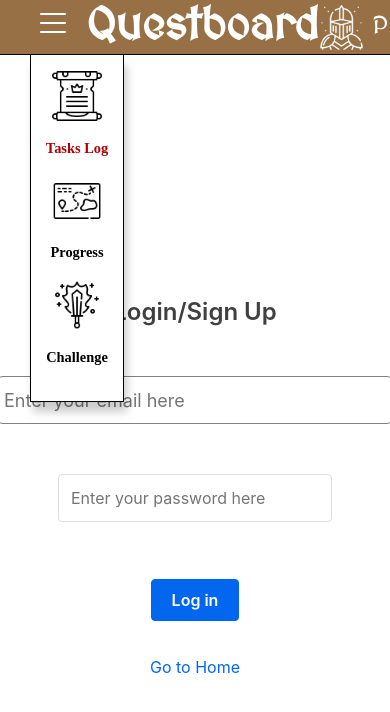
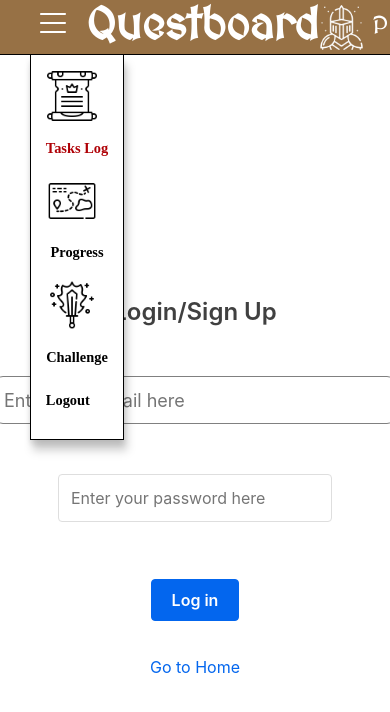
Before and after one commit to ssotoale/event-app, a React (Vite) app in the folder packages/quest-frontend/: page /login in a window 390 px wide. Both pictures are taken after a click on the button "Toggle Bookmark Navigation". Shown: the top 712 px of the page. Built offline with nearby package versions, Linux system fonts and the light colour scheme; a web font is replaced by a local one.

Commit message:
navigation changes
changeed the hamburger click and added a logout

```diff
--- a/packages/quest-frontend/src/App.jsx
+++ b/packages/quest-frontend/src/App.jsx
@@ -28,7 +28,7 @@ function App() {
 
   return (
     <div className="App">
-      <BookmarkNav />
+
       <BrowserRouter>
         {/* Navigation Bar */}
         {/* <nav>
--- a/packages/quest-frontend/src/components/TopNav.css
+++ b/packages/quest-frontend/src/components/TopNav.css
@@ -20,14 +20,14 @@
   }
 
 .profile-icon {
-  width: 45px; /* Adjust the size of the icon */
+  width: 45px;
   height: 45px;
-  margin-right: 8px; /* Adds space between the icon and "Profile" text */
+  margin-right: 8px;
 }
 
 
   .Burger_burger__1c5EC {
-    background: transparent !important; /* Ensures the background is transparent */
+    background: transparent !important;
     border: transparent !important;
     border: none;
     cursor: pointer;
@@ -58,3 +58,50 @@
     cursor: pointer;
     font-family: MedievalSharp, sans-serif;
   }
+  .bookmark-nav {
+    position: absolute;
+    top: 55px;
+    left: 0;
+    width: 200px;
+    background: #fff;
+    border: 1px solid #000;
+    padding: 10px;
+    box-shadow: 0 4px 6px rgba(0, 0, 0, 0.1);
+    z-index: 1000;
+    display: flex;
+    flex-direction: column;
+    align-items: center;
+  }
+
+
+  .bookmark-nav.hidden {
+    display: none;
+  }
+
+
+  .bookmark-nav-list {
+    list-style: none;
+    padding: 0;
+    margin: 0;
+  }
+
+  .bookmark-item {
+    margin-bottom: 10px;
+  }
+
+  .bookmark-link {
+    text-decoration: none;
+    color: #000;
+    display: flex;
+    align-items: center;
+  }
+
+  .bookmark-icon img {
+    width: 30px;
+    height: auto;
+    margin-right: 10px;
+  }
+
+  .bookmark-label {
+    font-size: 16px;
+  }
--- a/packages/quest-frontend/src/components/TopNav.jsx
+++ b/packages/quest-frontend/src/components/TopNav.jsx
@@ -1,25 +1,93 @@
-// src/components/TopNav/TopNav.jsx
-import React from 'react';
+import React, { useState } from 'react';
+import { useNavigate } from 'react-router-dom';
 import './TopNav.css';
 import profileImg from './assets/knight_inverted.png';
-
-
+import sword from './assets/sword.png';
+import map from './assets/map.png';
+import quest from './assets/quest.png';
 
 const TopNav = () => {
+  const [isBookmarkNavOpen, setBookmarkNavOpen] = useState(false);
+  const navigate = useNavigate();
+
+  const toggleBookmarkNav = () => {
+    setBookmarkNavOpen(!isBookmarkNavOpen);
+  };
+
+  const handleLogout = () => {
+    setBookmarkNavOpen(false);
+    navigate('/login'); // Redirect to the login screen
+  };
+
   return (
     <div className="top-nav">
-      <button className="Burger_burger__1c5EC" type="button" aria-label="Click to open menu" title="Click to open menu">
-        <svg className="Icon_icon__1UNFx" width="26" height="20" viewBox="0 0 26 20" fill="#000000" xmlns="http://www.w3.org/2000/svg">
+      <button
+        className="Burger_burger__1c5EC"
+        type="button"
+        aria-label="Toggle Bookmark Navigation"
+        title="Toggle Bookmark Navigation"
+        onClick={toggleBookmarkNav}
+      >
+        <svg
+          className="Icon_icon__1UNFx"
+          width="26"
+          height="20"
+          viewBox="0 0 26 20"
+          fill="#fff"
+          xmlns="http://www.w3.org/2000/svg"
+        >
           <path d="M25 18C25.5523 18 26 18.4477 26 19C26 19.5128 25.614 19.9355 25.1166 19.9933L25 20H1C0.447715 20 0 19.5523 0 19C0 18.4872 0.38604 18.0645 0.883379 18.0067L1 18H25ZM25 9C25.5523 9 26 9.44772 26 10C26 10.5128 25.614 10.9355 25.1166 10.9933L25 11H1C0.447715 11 0 10.5523 0 10C0 9.48716 0.38604 9.06449 0.883379 9.00673L1 9H25ZM25 0C25.5523 0 26 0.447715 26 1C26 1.51284 25.614 1.93551 25.1166 1.99327L25 2H1C0.447715 2 0 1.55228 0 1C0 0.487164 0.38604 0.0644928 0.883379 0.00672773L1 0H25Z"></path>
         </svg>
       </button>
+
+
       <div className="top-nav-center">
         <h1 className="app-title">Questboard</h1>
       </div>
+
+
       <div className="top-nav-right">
         <img src={profileImg} alt="Profile" className="profile-icon" />
         <span className="profile">Profile</span>
       </div>
+
+
+      {isBookmarkNavOpen && (
+        <nav className="bookmark-nav">
+          <ul className="bookmark-nav-list">
+            <li className="bookmark-item selected">
+              <a href="/home" className="bookmark-link">
+                <div className="bookmark-icon">
+                  <img src={quest} alt="Tasks Log" />
+                </div>
+                <div className="bookmark-label">Tasks Log</div>
+              </a>
+            </li>
+            <li className="bookmark-item">
+              <a href="/home/progress" className="bookmark-link">
+                <div className="bookmark-icon">
+                  <img src={map} alt="Progress" />
+                </div>
+                <div className="bookmark-label">Progress</div>
+              </a>
+            </li>
+            <li className="bookmark-item">
+              <a href="/home/challenge" className="bookmark-link">
+                <div className="bookmark-icon">
+                  <img src={sword} alt="Challenge" />
+                </div>
+                <div className="bookmark-label">Challenge</div>
+              </a>
+            </li>
+            <li className="bookmark-item">
+              <button onClick={handleLogout} className="bookmark-link" style={{ background: 'none', border: 'none', padding: '0', cursor: 'pointer' }}>
+
+                <div className="bookmark-label">Logout</div>
+              </button>
+            </li>
+          </ul>
+        </nav>
+      )}
     </div>
   );
 };
```
Also changed, not shown: 2 other files (tests, documents, lock files or other folders).
